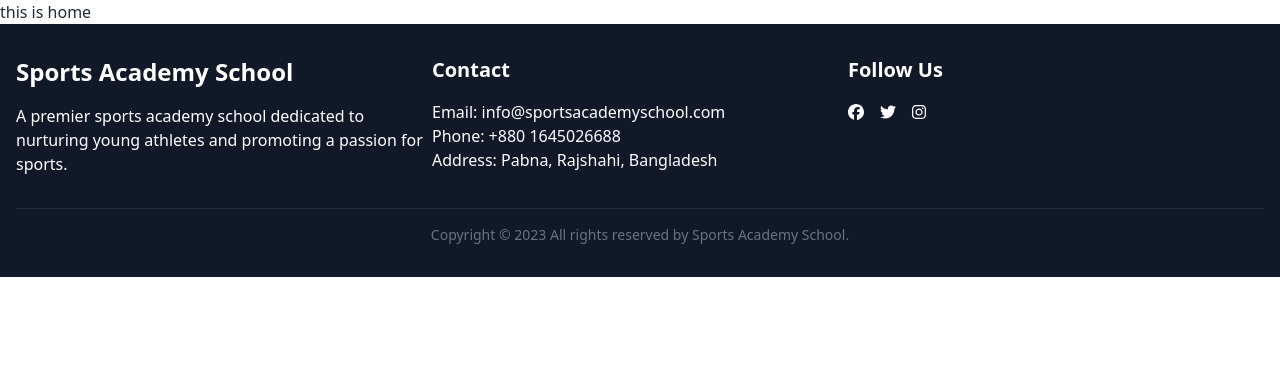
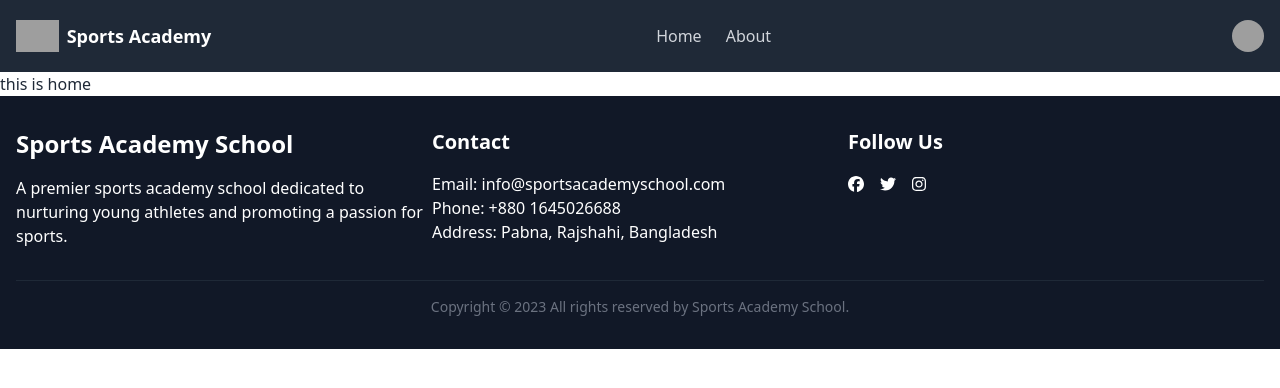
Before and after one commit to shuvo9620/sports-academy-school-client, a React (Vite) app: page / in a window 1280 px wide. Shown: the top 388 px of the page. Built offline with nearby package versions, Linux system fonts and the light colour scheme; grey boxes are pictures that could not be loaded.

Commit message:
navbar added

```diff
--- a/package.json
+++ b/package.json
@@ -25,7 +25,7 @@
     "@types/react-dom": "^18.0.11",
     "@vitejs/plugin-react": "^4.0.0",
     "autoprefixer": "^10.4.14",
-    "daisyui": "^3.0.4",
+    "daisyui": "^3.0.6",
     "eslint": "^8.38.0",
     "eslint-plugin-react": "^7.32.2",
     "eslint-plugin-react-hooks": "^4.6.0",
--- a/src/components/Shared/Navbar/Navbar.jsx
+++ b/src/components/Shared/Navbar/Navbar.jsx
@@ -1,10 +1,24 @@
 
 const Navbar = () => {
-    return (
-        <div>
-
+  return (
+    <nav className="bg-gray-800 py-4">
+      <div className="container mx-auto flex items-center justify-between px-4">
+        <div className="flex items-center">
+          <img src="logo.png" alt="Logo" className="h-8 w-auto" />
+          <span className="text-white text-lg font-semibold ml-2">Sports Academy</span>
         </div>
-    );
+        <div className="flex items-center justify-center flex-1">
+          <a href="/" className="text-gray-300 hover:bg-gray-700 hover:text-white px-3 py-2 rounded">
+            Home
+          </a>
+          <a href="/about" className="text-gray-300 hover:bg-gray-700 hover:text-white px-3 py-2 rounded">
+            About
+          </a>
+        </div>
+        <img src="/path/to/user-photo.png" alt="User" className="h-8 w-8 rounded-full ml-4" />
+      </div>
+    </nav>
+  );
 };
 
 export default Navbar;
```
Also changed, not shown: 1 other file (tests, documents, lock files or other folders).
